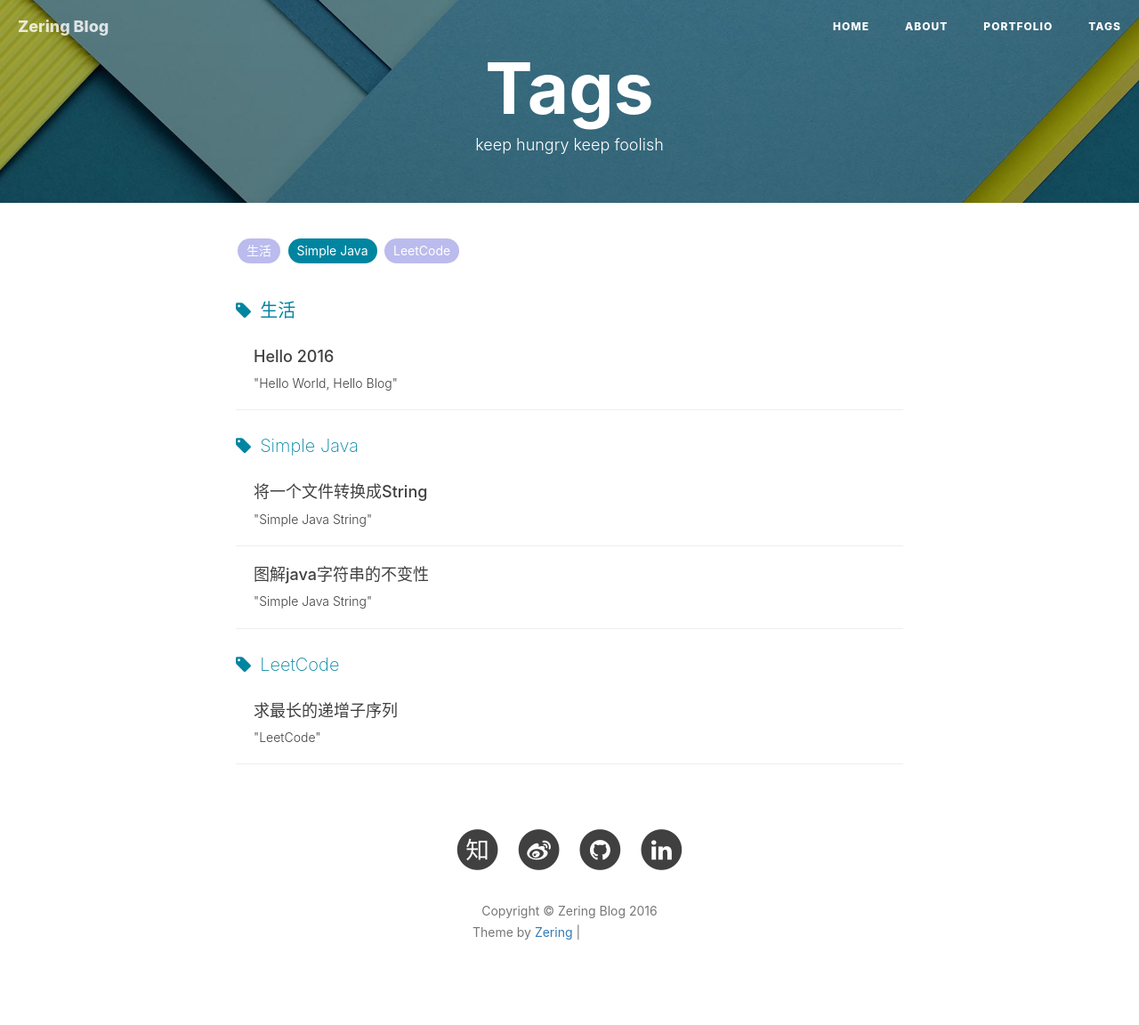
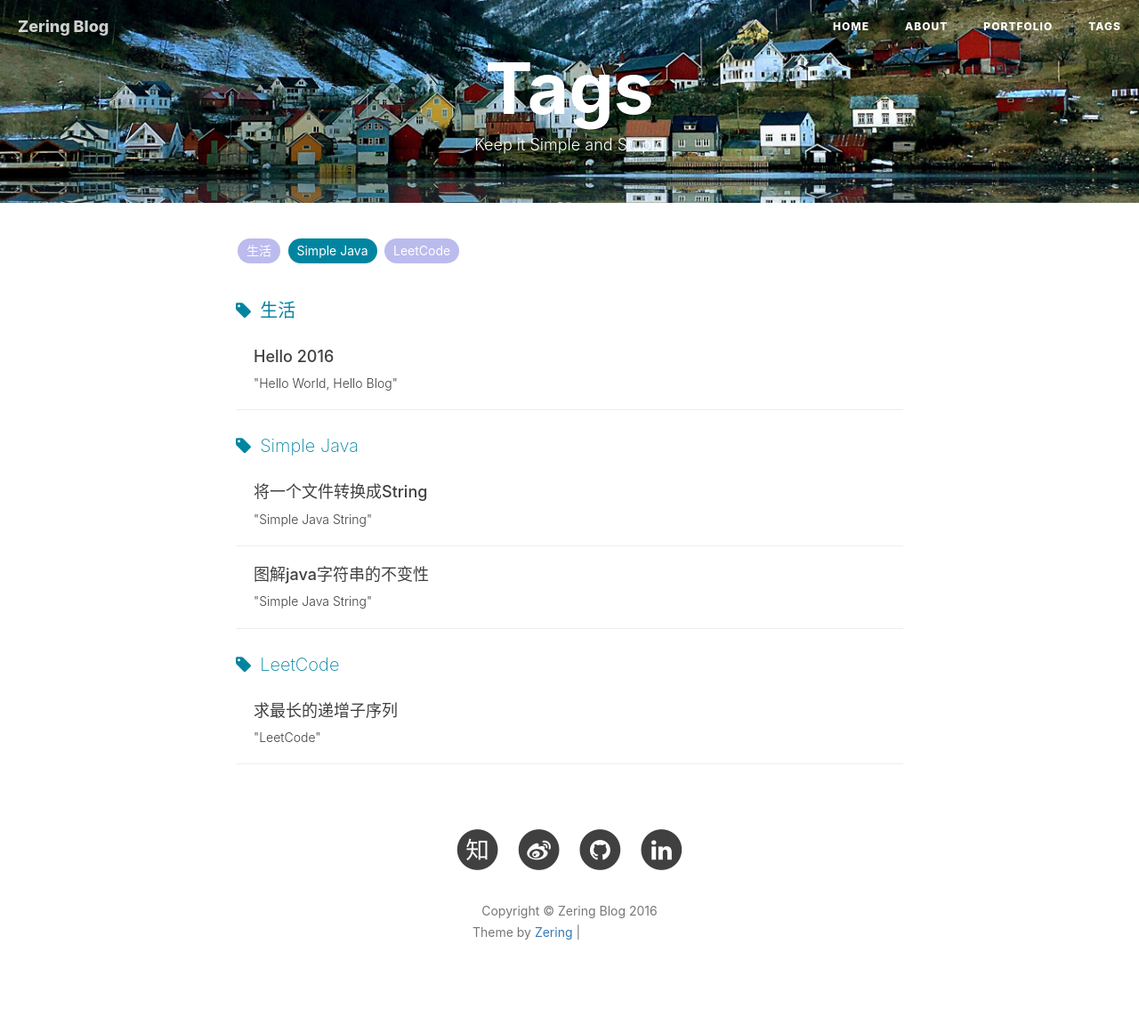
Before and after one commit to Zering/Zering.github.io, a Jekyll site: the page built from tags.html, in a window 1280 px wide. Shown: the whole page at 89% size. Built offline with Jekyll 4.4.1, drawn with Linux system fonts in a browser that asks for light colours; nearby versions of some CDN libraries; comment, search, counter and statistics services are not loaded; grey boxes are pictures that could not be loaded.

Commit message:
个性化 tags portfolio

```diff
--- a/portfolio/index.html
+++ b/portfolio/index.html
@@ -15,7 +15,7 @@ layout: default
 	</head>
 	<body>
 		<div class="container" style="margin:0;padding:0;width:100%;">
-			<header>
+			<header class="intro-header" style="background-image: url('images/zebra.jpg">
 				<!--<img width="190" height="190" src="images/hux_avatar.png">-->
 				<!--<img width="190" height="190" src="images/life-bg.jpg">-->
 				<h1>Zering</h1>
--- a/tags.html
+++ b/tags.html
@@ -1,8 +1,8 @@
 ---
 title: Tags
 layout: default
-description: keep hungry keep foolish
-header-img: "img/tag-bg.jpg"
+description: Keep it Simple and Stupid
+header-img: "img/tags-bg.jpg"
 ---
 
 <!-- Page Header -->
@@ -29,12 +29,6 @@ header-img: "img/tag-bg.jpg"
 				<a href="#{{ tag[0] }}" title="{{ tag[0] }}" rel="{{ tag[1].size }}">{{ tag[0] }}</a>
 				{% endfor %}
 			</div>
-
-            <!--<blockquote class="tag-comments">
-                标签命名规范：
-                    <li>行业观察、职位、公司优先使用中文</li>
-                    <li>外国产品、术语优先使用英文</li>
-            </blockquote>-->
 
             <!-- 标签列表 -->
 			{% for tag in site.tags %}
```
Also changed, not shown: img/tags-bg.jpg (added), portfolio/images/giraffe.jpg (added), portfolio/images/zebra.jpg (added).
